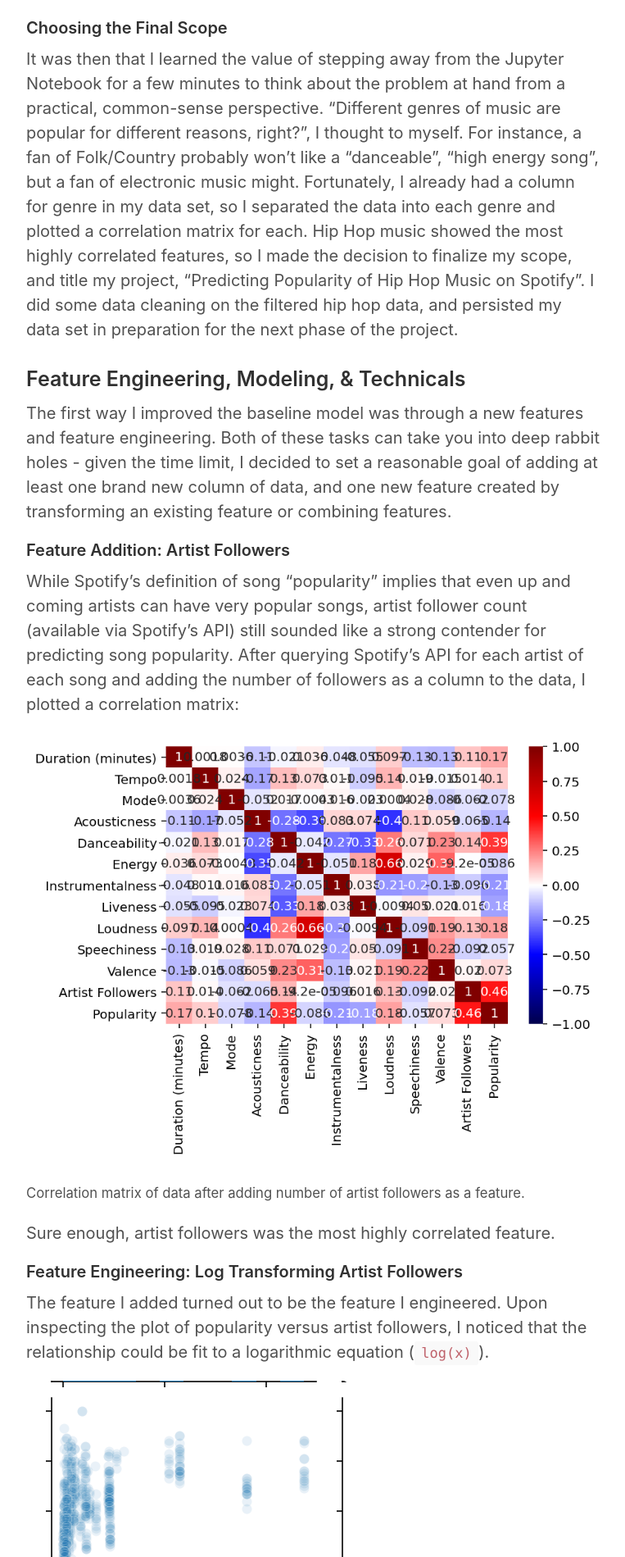
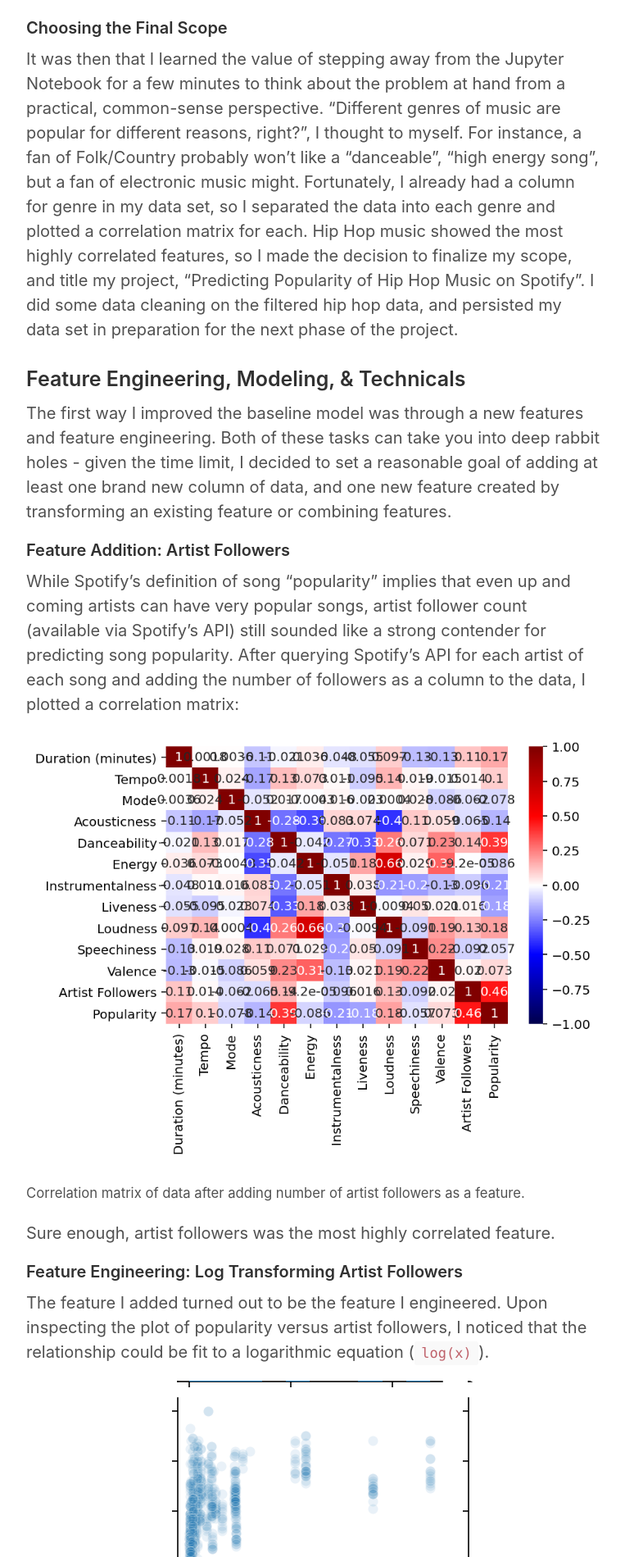
Before and after one commit to stephenjkaplan/stephenjkaplan.github.io, a Jekyll site: the page built from _posts/2020-07-17-predicting-song-popularity.md, in a window 1280 px wide. Shown: the part 4501-6400 px from the top of the page at 82% size, without its empty margins (258-1021 px from the left). Built offline with Jekyll 4.4.1, drawn with Linux system fonts in a browser that asks for light colours.

Commit message:
fixed image in previous blog post

```diff
--- a/_posts/2020-07-17-predicting-song-popularity.md
+++ b/_posts/2020-07-17-predicting-song-popularity.md
@@ -142,16 +142,17 @@ Sure enough, artist followers was the most highly correlated feature.
 The feature I added turned out to be the feature I engineered. Upon inspecting the plot of popularity versus artist
 followers, I noticed that the relationship could be fit to a logarithmic equation (`log(x)`).
 
-![Popularity vs. Artist Followers](/images/2020-07-17/log.png)
-
+<p align="center">
+<img src="/images/2020-07-17/log.png">
 <small>Song Popularity vs. Artist Followers, a sparse, but logarithmic relationship.</small>
+</p>
 
 Log transforming the feature (taking the log of artist followers) yielded a relatively strong linear relationship.
 
 <p align="center">
 <img src="/images/2020-07-17/linear.png">
+<small>Song Popularity vs. the Log of Artist Followers, showing a linear relationship.</small>
 </p>
-<small>Song Popularity vs. the Log of Artist Followers, showing a linear relationship.</small>
 
 Finally, plotting the correlation matrix with the addition of `Log(Artist Followers)` shows a more highly correlated
 feature to use in a model that predicts song popularity.
```
